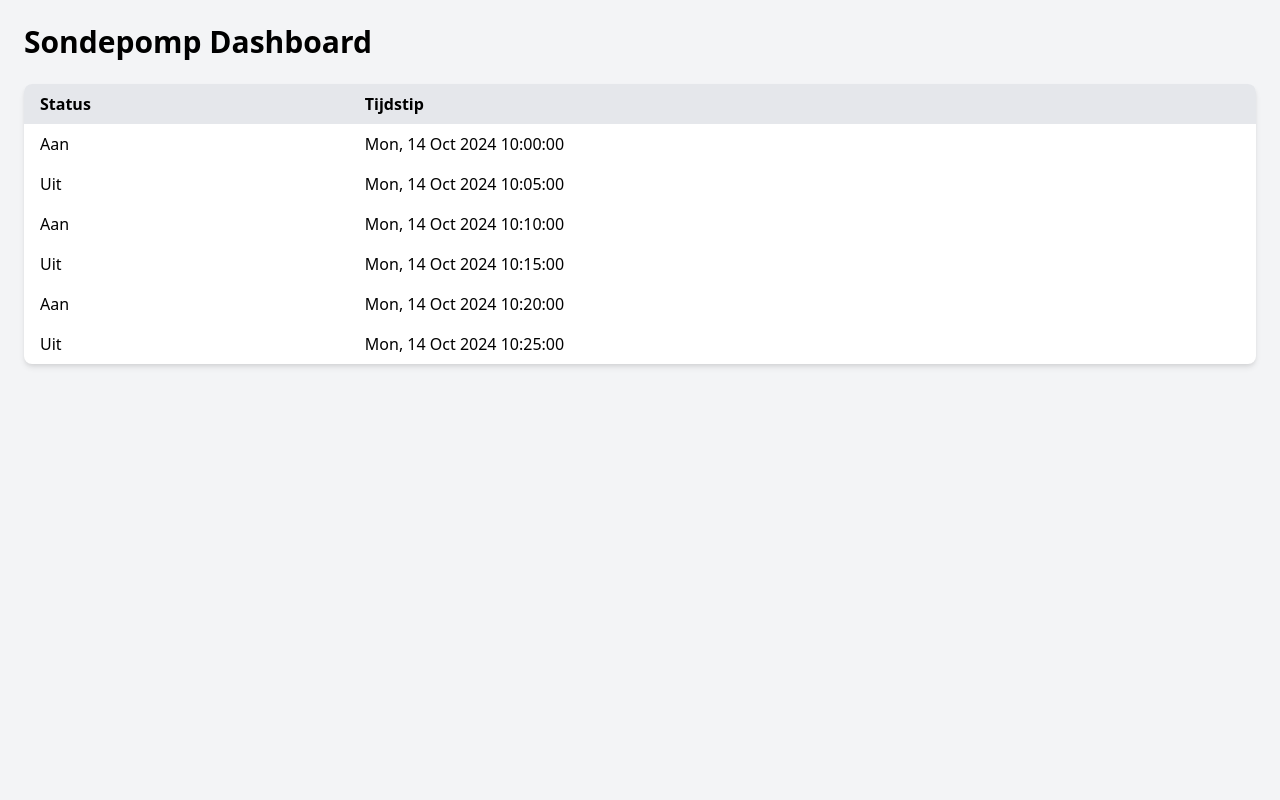
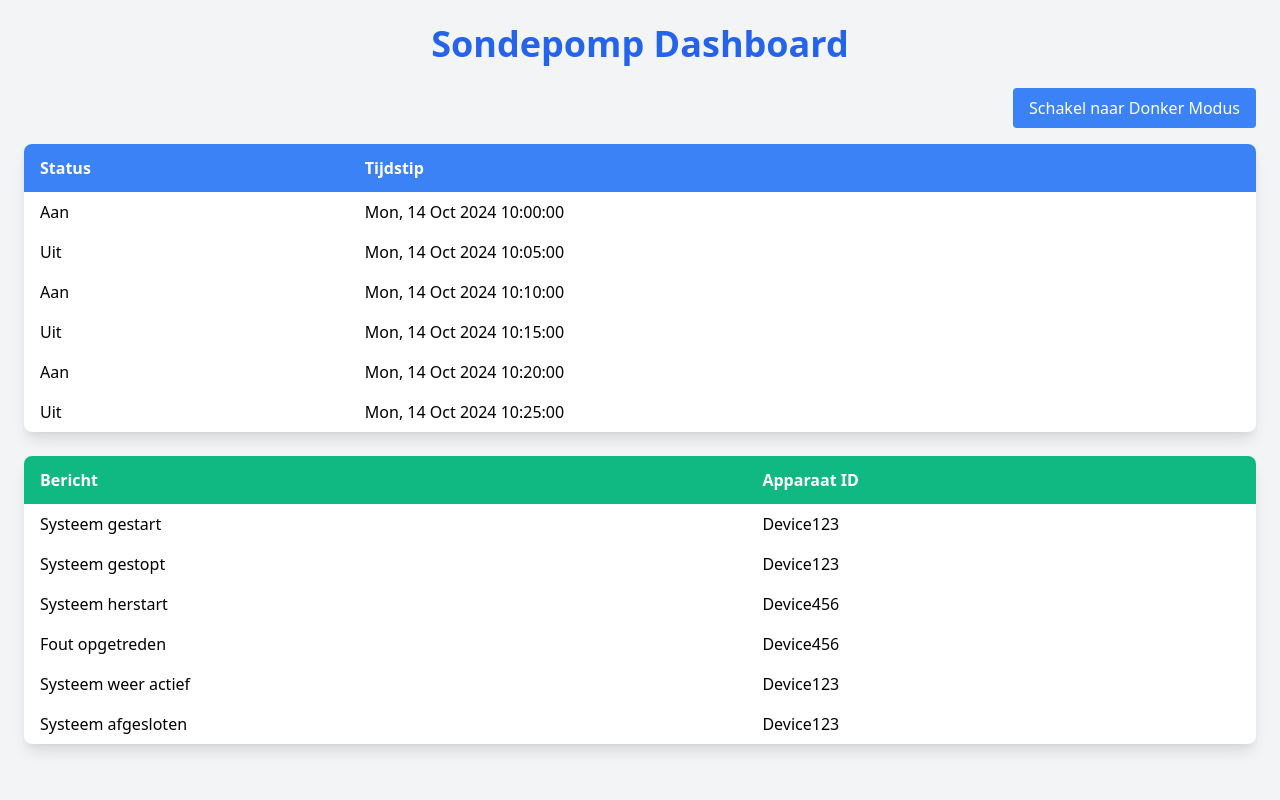
Before and after one commit to Merlijnos/ASVZ-DJANGO, a Django app: page / in a window 1280 px wide. Run offline with Django 4.2, Linux system fonts and the light colour scheme.

Commit message:
Light/Dark Mode

```diff
--- a/asvz_project/ASVZ_APP/mockdata/mock_data.json
+++ b/asvz_project/ASVZ_APP/mockdata/mock_data.json
@@ -1,26 +1,38 @@
 [
     {
         "status": true,
-        "timestamp": "2024-10-14T10:00:00Z"
+        "timestamp": "2024-10-14T10:00:00Z",
+        "message": "Systeem gestart",
+        "device_id": "Device123"
     },
     {
         "status": false,
-        "timestamp": "2024-10-14T10:05:00Z"
+        "timestamp": "2024-10-14T10:05:00Z",
+        "message": "Systeem gestopt",
+        "device_id": "Device123"
     },
     {
         "status": true,
-        "timestamp": "2024-10-14T10:10:00Z"
+        "timestamp": "2024-10-14T10:10:00Z",
+        "message": "Systeem herstart",
+        "device_id": "Device456"
     },
     {
         "status": false,
-        "timestamp": "2024-10-14T10:15:00Z"
+        "timestamp": "2024-10-14T10:15:00Z",
+        "message": "Fout opgetreden",
+        "device_id": "Device456"
     },
     {
         "status": true,
-        "timestamp": "2024-10-14T10:20:00Z"
+        "timestamp": "2024-10-14T10:20:00Z",
+        "message": "Systeem weer actief",
+        "device_id": "Device123"
     },
     {
         "status": false,
-        "timestamp": "2024-10-14T10:25:00Z"
+        "timestamp": "2024-10-14T10:25:00Z",
+        "message": "Systeem afgesloten",
+        "device_id": "Device123"
     }
 ]
--- a/asvz_project/ASVZ_APP/models.py
+++ b/asvz_project/ASVZ_APP/models.py
@@ -3,6 +3,8 @@ from django.db import models
 class SondepompStatus(models.Model):
     status = models.BooleanField()  # True voor aan, False voor uit
     timestamp = models.DateTimeField()  # Tijdstip van statuswijziging
+    message = models.TextField()  # Bericht dat is verzonden
+    device_id = models.CharField(max_length=100)  # ID van het apparaat
 
     def __str__(self):
         return f"Sondepomp {'Aan' if self.status else 'Uit'} op {self.timestamp}"
--- a/asvz_project/ASVZ_APP/templates/dashboard.html
+++ b/asvz_project/ASVZ_APP/templates/dashboard.html
@@ -5,20 +5,25 @@
     <title>Sondepomp Dashboard</title>
     <link href="https://cdn.jsdelivr.net/npm/tailwindcss@2.2.19/dist/tailwind.min.css" rel="stylesheet">
 </head>
-<body class="bg-gray-100">
+<body class="bg-gray-100 light-mode" id="body">
     <div class="container mx-auto p-6">
-        <h1 class="text-3xl font-bold mb-6">Sondepomp Dashboard</h1>
-        <div class="bg-white shadow-md rounded-lg overflow-hidden">
+        <h1 class="text-4xl font-bold mb-6 text-center text-blue-600">Sondepomp Dashboard</h1>
+
+        <div class="mb-4 text-right">
+            <button id="toggleMode" class="bg-blue-500 text-white px-4 py-2 rounded">Schakel naar Donker Modus</button>
+        </div>
+
+        <div class="bg-white shadow-lg rounded-lg overflow-hidden mb-6 transition-transform transform hover:scale-105 dark:bg-gray-700">
             <table class="min-w-full">
-                <thead class="bg-gray-200">
+                <thead class="bg-blue-500 text-white dark:bg-blue-600">
                     <tr>
-                        <th class="py-2 px-4 text-left">Status</th>
-                        <th class="py-2 px-4 text-left">Tijdstip</th>
+                        <th class="py-3 px-4 text-left">Status</th>
+                        <th class="py-3 px-4 text-left">Tijdstip</th>
                     </tr>
                 </thead>
                 <tbody>
                     {% for status in statuses %}
-                    <tr class="hover:bg-gray-100 transition duration-200">
+                    <tr class="hover:bg-blue-100 dark:hover:bg-blue-600 transition duration-200">
                         <td class="py-2 px-4">{{ status.status|yesno:"Aan,Uit" }}</td>
                         <td class="py-2 px-4">{{ status.timestamp|date:"D, d M Y H:i:s" }}</td>
                     </tr>
@@ -26,6 +31,42 @@
                 </tbody>
             </table>
         </div>
+
+        <div class="bg-white shadow-lg rounded-lg overflow-hidden transition-transform transform hover:scale-105 dark:bg-gray-700">
+            <table class="min-w-full">
+                <thead class="bg-green-500 text-white dark:bg-green-600">
+                    <tr>
+                        <th class="py-3 px-4 text-left">Bericht</th>
+                        <th class="py-3 px-4 text-left">Apparaat ID</th>
+                    </tr>
+                </thead>
+                <tbody>
+                    {% for status in statuses %}
+                    <tr class="hover:bg-green-100 dark:hover:bg-green-600 transition duration-200">
+                        <td class="py-2 px-4">{{ status.message }}</td>
+                        <td class="py-2 px-4">{{ status.device_id }}</td>
+                    </tr>
+                    {% endfor %}
+                </tbody>
+            </table>
+        </div>
     </div>
+
+    <script>
+        const toggleButton = document.getElementById('toggleMode');
+        const body = document.getElementById('body');
+
+        toggleButton.addEventListener('click', () => {
+            if (body.classList.contains('light-mode')) {
+                body.classList.remove('light-mode');
+                body.classList.add('dark-mode');
+                toggleButton.textContent = 'Schakel naar Licht Modus';
+            } else {
+                body.classList.remove('dark-mode');
+                body.classList.add('light-mode');
+                toggleButton.textContent = 'Schakel naar Donker Modus';
+            }
+        });
+    </script>
 </body>
 </html>
--- a/asvz_project/ASVZ_APP/views.py
+++ b/asvz_project/ASVZ_APP/views.py
@@ -24,7 +24,7 @@ def dashboard(request):
     statuses = []
     for item in mock_data:
         timestamp = datetime.fromisoformat(item['timestamp'].replace("Z", "+00:00"))  # Converteer naar datetime
-        status = SondepompStatus(status=item['status'], timestamp=timestamp)
+        status = SondepompStatus(status=item['status'], timestamp=timestamp, message=item['message'], device_id=item['device_id'])
         statuses.append(status)
 
     return render(request, 'dashboard.html', {'statuses': statuses})
```
